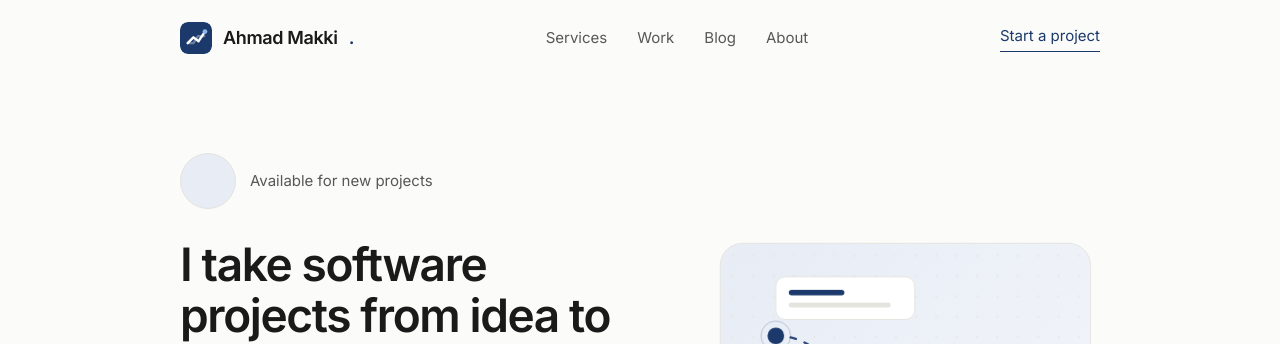
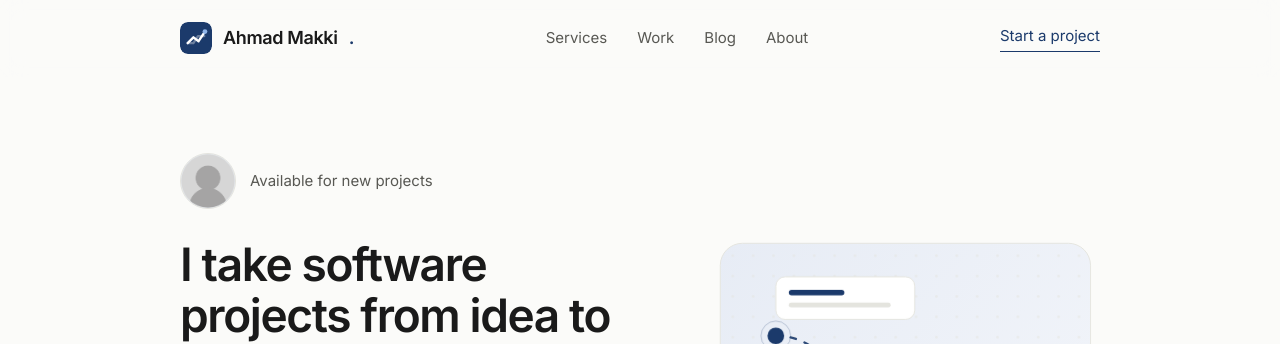
Before and after one commit to ahmadmakki/ahmadmakki-site, a Jekyll site: the page built from index.html, in a window 1280 px wide. Shown: the top 344 px of the page. Built offline with Jekyll 4.4.1, drawn with Linux system fonts in a browser that asks for light colours; a script that is not in the unit is left out.

Commit message:
Update Homepage content “content”

```diff
--- a/_data/content.yml
+++ b/_data/content.yml
@@ -1,5 +1,5 @@
 profile:
-  avatar: ""
+  avatar: /assets/img/profile-none.png
   initials: AM
 hero:
   badge: Available for new projects
```
